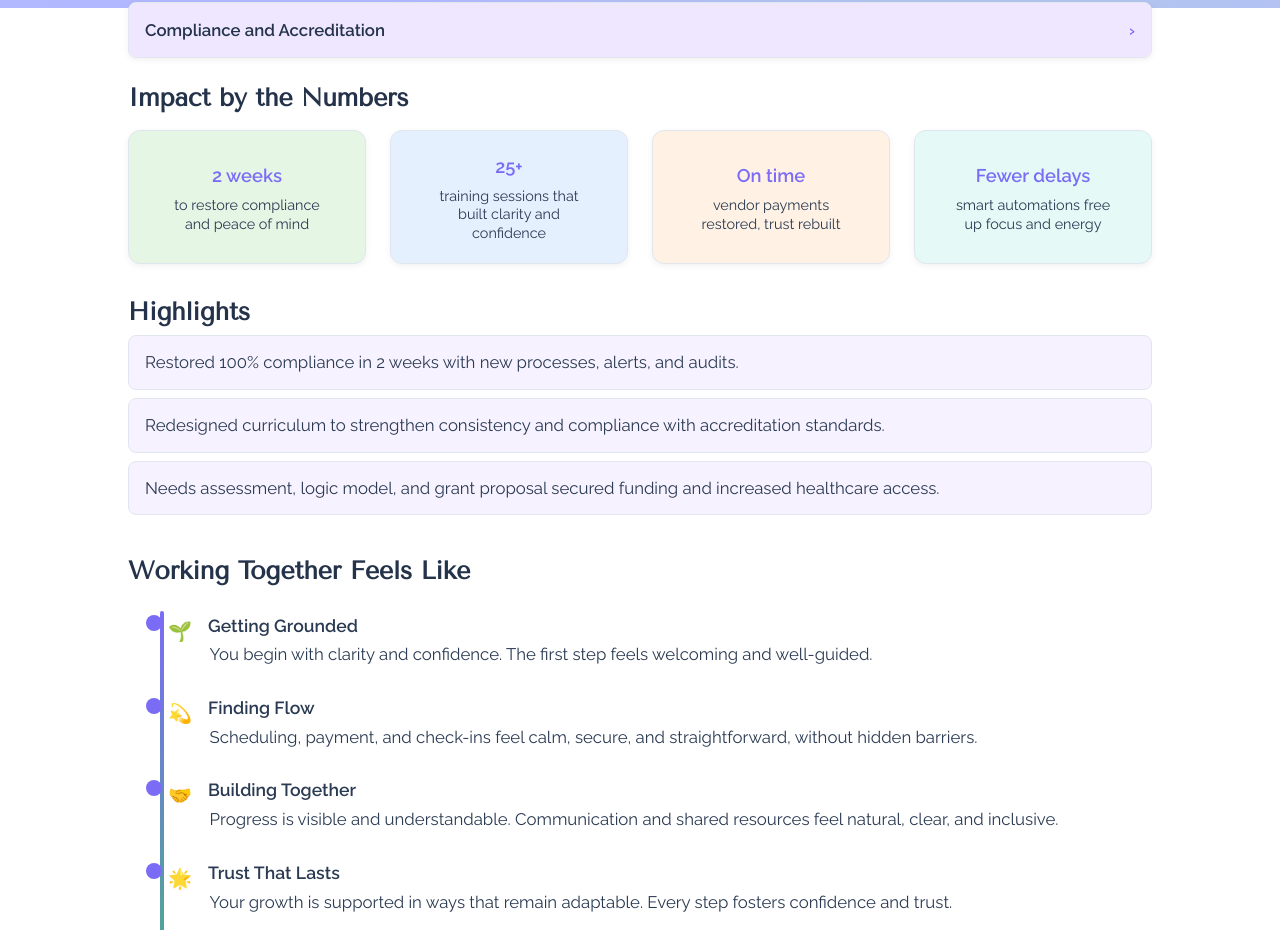
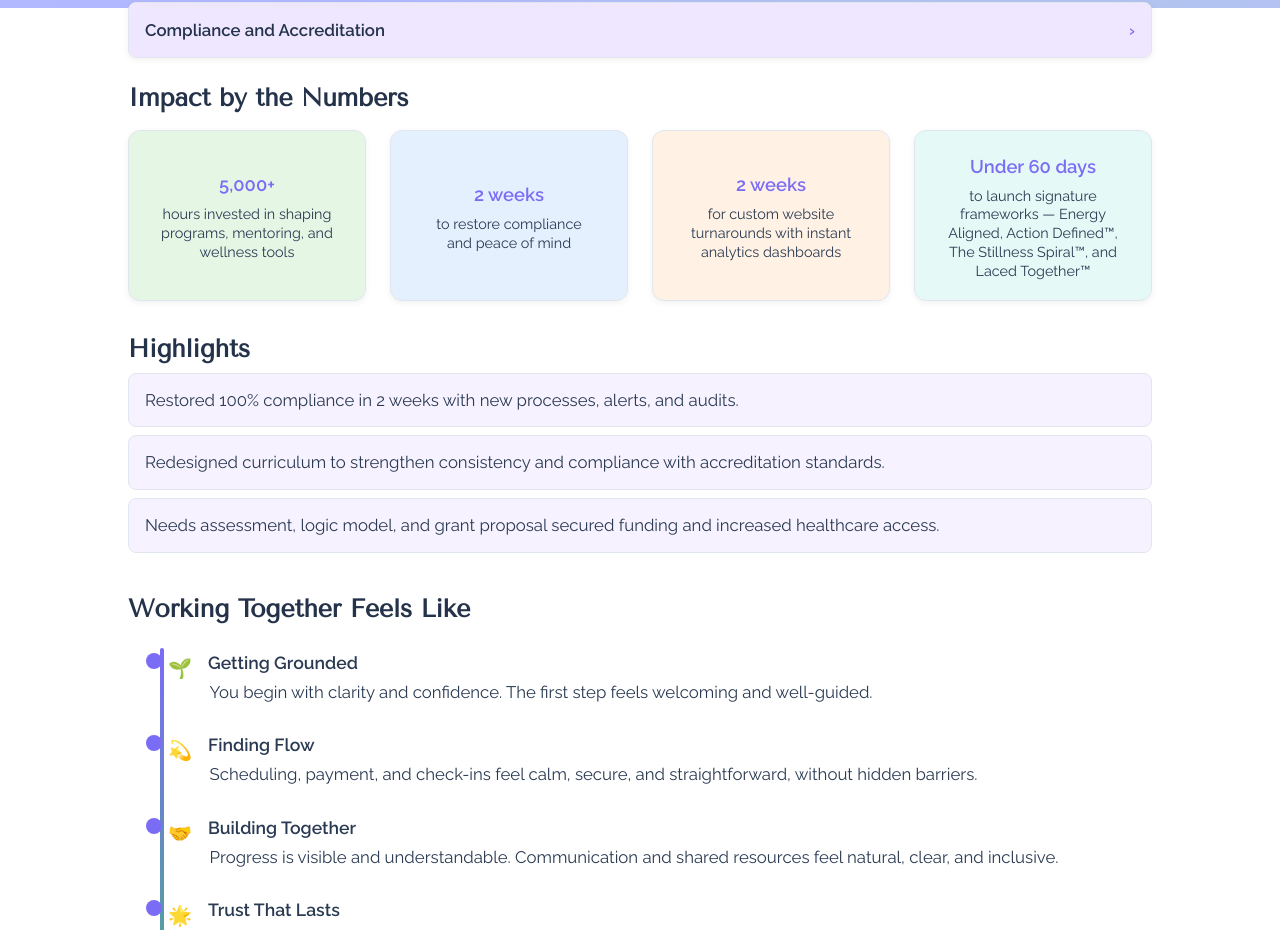
Before and after one commit to LLcollective/hot-princess, a plain HTML site: page founder.html in a window 1280 px wide. Shown: the part 792-1722 px from the top of the page. Drawn offline with nearby package versions, Linux system fonts and the light colour scheme.

Commit message:
founder update

```diff
--- a/founder.html
+++ b/founder.html
@@ -313,24 +313,25 @@ POSITION: RELATIVE;
     <h2>Impact by the Numbers</h2>
     <div class="kpis">
       <div class="kpi">
+        <div class="num">5,000+</div>
+        <div class="label">hours invested in shaping programs, mentoring, and wellness tools</div>
+      </div>
+      <div class="kpi">
         <div class="num">2 weeks</div>
         <div class="label">to restore compliance and peace of mind</div>
       </div>
       <div class="kpi">
-        <div class="num">25+</div>
-        <div class="label">training sessions that built clarity and confidence</div>
+        <div class="num">2 weeks</div>
+        <div class="label">for custom website turnarounds with instant analytics dashboards</div>
       </div>
       <div class="kpi">
-        <div class="num">On time</div>
-        <div class="label">vendor payments restored, trust rebuilt</div>
-      </div>
-      <div class="kpi">
-        <div class="num">Fewer delays</div>
-        <div class="label">smart automations free up focus and energy</div>
+        <div class="num">Under 60 days</div>
+        <div class="label">to launch signature frameworks — Energy Aligned, Action Defined™, The Stillness Spiral™, and Laced Together™</div>
       </div>
     </div>
   </div>
 </section>
+
 
 
 <!-- Proof Highlights -->
```
